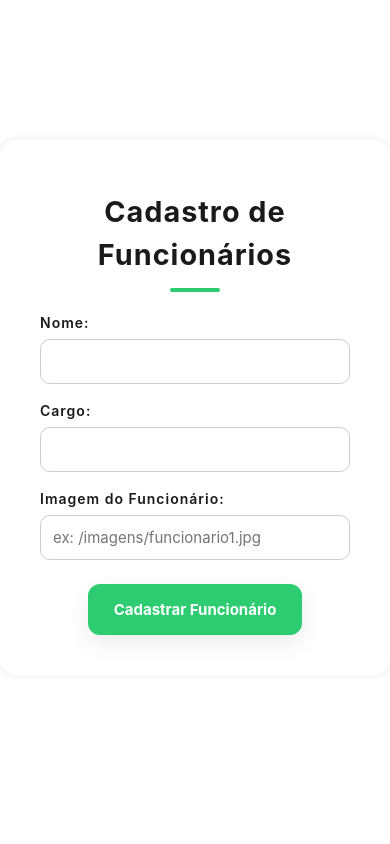
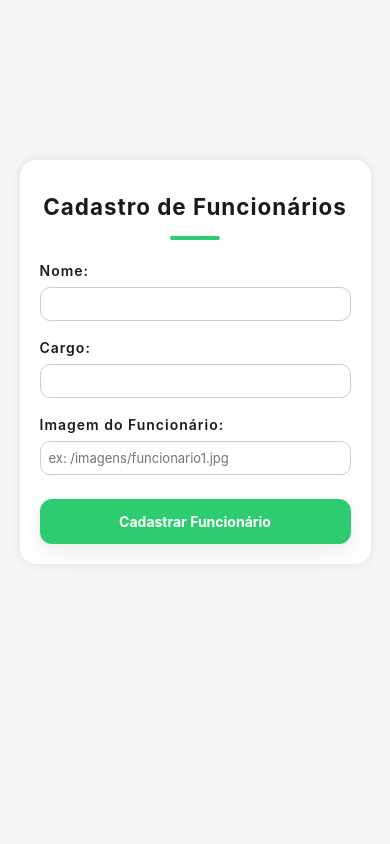
Before and after one commit to BrunoSoriedem/MedeirosMoveis, a PHP site: page /pages/cadfuncionarios.php in a window 390 px wide. Run offline with PHP 8.4, Linux system fonts and the light colour scheme.

Commit message:
classes vo conferir amanha

```diff
--- a/css/cadfunc.css
+++ b/css/cadfunc.css
@@ -8,21 +8,32 @@
     --shadow: 0 8px 25px rgba(0, 0, 0, 0.08);
 }
 
+* {
+    box-sizing: border-box;
+    margin: 0;
+    padding: 0;
+}
+
 body {
     margin-top: 100px;
     font-family: "Inter", Arial, sans-serif;
-
+    background: #f5f5f5;
+    line-height: 1.5;
 }
 
+/* Container */
 .container-cadFunc {
     max-width: 500px;
+    width: 90%;
+    /* responsivo para telas menores */
     margin: 40px auto;
-            padding: 50px 40px 40px 40px;
-            background: #fff;
+    padding: 50px 30px 40px 30px;
+    background: var(--white);
     border-radius: 16px;
     box-shadow: 0 0 10px rgba(0, 0, 0, 0.09);
 }
 
+/* Título */
 h2 {
     text-align: center;
     font-size: 1.8rem;
@@ -41,6 +52,7 @@
     border-radius: 2px;
 }
 
+/* Labels e Inputs */
 label {
     display: block;
     margin-top: 16px;
@@ -67,6 +79,7 @@
     box-shadow: 0 0 0 3px rgba(46, 204, 113, 0.25);
 }
 
+/* Botão */
 .btn-container {
     display: flex;
     justify-content: center;
@@ -90,8 +103,61 @@
 
 .btn-primary:hover {
     background: var(--white);
-            color: #2ecc71;
+    color: var(--primary);
     transform: translateY(-3px);
     box-shadow: 0 8px 20px rgba(0, 0, 0, 0.1);
-            border: 2px solid #2ecc71;
+    border: 2px solid var(--primary);
 }
+
+@media (max-width: 768px) {
+    body {
+        margin-top: 60px;
+    }
+
+    .container-cadFunc {
+        margin-top: 120px;
+        padding: 40px 25px 30px 25px;
+    }
+
+    h2 {
+        font-size: 1.6rem;
+    }
+
+    input,
+    select {
+        padding: 10px;
+        font-size: 14px;
+    }
+
+    .btn {
+        padding: 12px 20px;
+        font-size: 14px;
+    }
+}
+
+@media (max-width: 480px) {
+    body {
+        margin-top: 40px;
+    }
+
+    .container-cadFunc {
+        padding: 30px 20px 20px 20px;
+        margin-top: 120px;
+    }
+
+    h2 {
+        font-size: 1.4rem;
+    }
+
+    input,
+    select {
+        padding: 8px;
+        font-size: 13px;
+    }
+
+    .btn {
+        width: 100%;
+        padding: 12px 0;
+        font-size: 14px;
+    }
+}
--- a/pages/cadProdutos.php
+++ b/pages/cadProdutos.php
@@ -18,7 +18,7 @@ if ($_SERVER['REQUEST_METHOD'] === 'POST') {
     $novidade = $_POST['novidade'] ?? 'nao';
     $diretorio_imagem = $_POST['diretorio_imagem'] ?? '';
 
-    $data_cadastro = new DateTime();
+    $data_cadastro = new \DateTime('now', new \DateTimeZone('America/Sao_Paulo'));
 
     $produto = new Produtos(
         $descricao,
```
Also changed, not shown: pages/areaUsuario.php (+23 -26 lines), pages/contato.php (+24 -6 lines), src/Model/ContasCadastradas.php (+11 -1 lines), src/Model/EmailEnviados.php (+14 -0 lines). Lines whose indentation alone changed are shown as unchanged.
